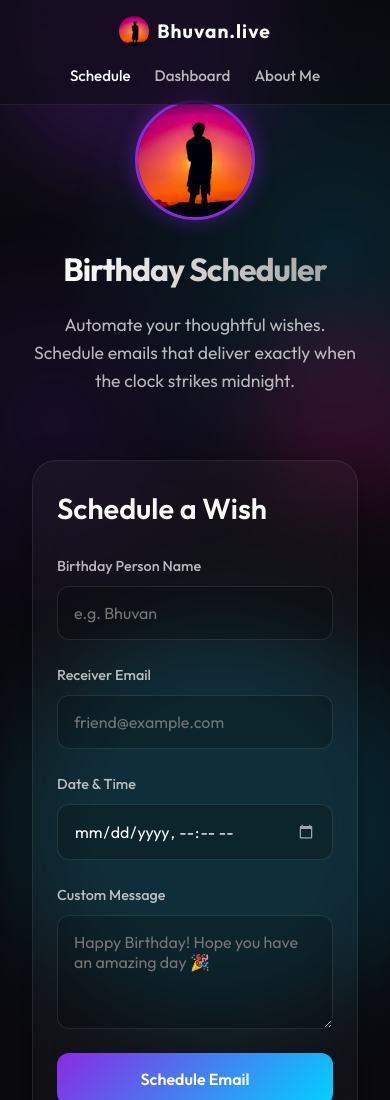
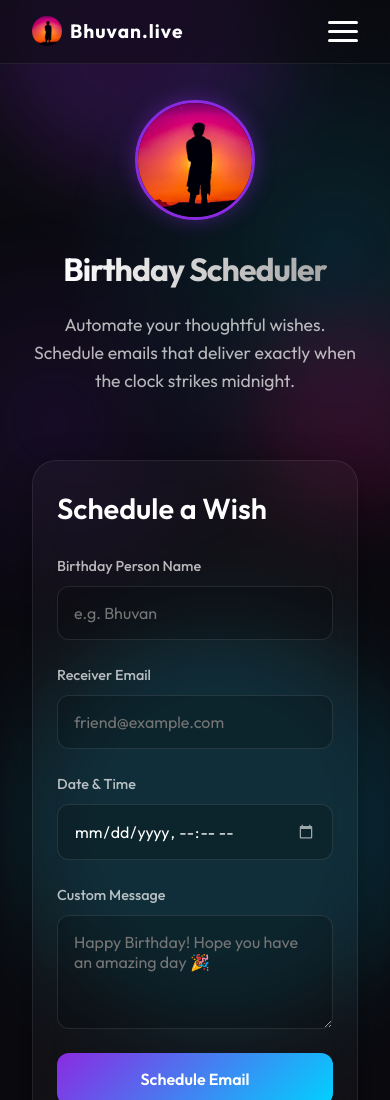
Before and after one commit to BhuvanExpo/birthday-wish, a website: page index.html in a window 390 px wide. Shown: the top 1100 px of the page. Drawn offline with Linux system fonts and the light colour scheme.

Commit message:
feat(frontend): implement responsive mobile hamburger menu

```diff
--- a/index.html
+++ b/index.html
@@ -30,6 +30,14 @@
                     style="height: 30px; width: 30px; border-radius: 50%; object-fit: cover;">
                 <span class="logo-text">Bhuvan.live</span>
             </div>
+
+            <!-- Mobile Menu Toggle (Hamburger) -->
+            <div class="menu-toggle" id="mobile-menu">
+                <span class="bar"></span>
+                <span class="bar"></span>
+                <span class="bar"></span>
+            </div>
+
             <ul class="nav-links">
                 <li><a href="index.html" class="active">Schedule</a></li>
                 <li><a href="wishes.html">Dashboard</a></li>
--- a/script.js
+++ b/script.js
@@ -10,6 +10,8 @@ const notificationContainer = document.getElementById('notification-container');
 const notificationMessage = document.getElementById('notification-message');
 const wishesTableBody = document.getElementById('wishes-table-body');
 const feedbackForm = document.getElementById('feedback-form');
+const mobileMenuToggle = document.getElementById('mobile-menu');
+const navLinks = document.querySelector('.nav-links');
 
 // Initialize
 document.addEventListener('DOMContentLoaded', () => {
@@ -25,6 +27,14 @@ document.addEventListener('DOMContentLoaded', () => {
     // Only fetch schedule if we are on the dashboard page
     if (wishesTableBody) {
         fetchScheduledWishes();
+    }
+
+    // Initialize Mobile Menu
+    if (mobileMenuToggle && navLinks) {
+        mobileMenuToggle.addEventListener('click', () => {
+            mobileMenuToggle.classList.toggle('active');
+            navLinks.classList.toggle('active');
+        });
     }
 });
 
--- a/style.css
+++ b/style.css
@@ -193,6 +193,38 @@ h2 {
 .nav-links a:hover,
 .nav-links a.active {
     color: var(--text-primary);
+}
+
+/* Mobile Menu Toggle (Hamburger) */
+.menu-toggle {
+    display: none;
+    flex-direction: column;
+    justify-content: space-between;
+    width: 30px;
+    height: 21px;
+    cursor: pointer;
+    z-index: 101;
+}
+
+.menu-toggle .bar {
+    height: 3px;
+    width: 100%;
+    background-color: var(--text-primary);
+    border-radius: 3px;
+    transition: all 0.3s ease;
+}
+
+/* Toggle Animations */
+.menu-toggle.active .bar:nth-child(1) {
+    transform: translateY(9px) rotate(45deg);
+}
+
+.menu-toggle.active .bar:nth-child(2) {
+    opacity: 0;
+}
+
+.menu-toggle.active .bar:nth-child(3) {
+    transform: translateY(-9px) rotate(-45deg);
 }
 
 /* ==========================================================================
@@ -545,6 +577,7 @@ input[type="datetime-local"]::-webkit-calendar-picker-indicator {
     background: rgba(0, 0, 0, 0.2);
 }
 
+
 @media (max-width: 768px) {
     .container {
         padding-top: 100px;
@@ -559,15 +592,45 @@ input[type="datetime-local"]::-webkit-calendar-picker-indicator {
     }
 
     .nav-content {
-        flex-direction: column;
-        gap: 1rem;
-        padding: 1rem;
+        flex-direction: row;
+        padding: 1rem 2rem;
+    }
+
+    .menu-toggle {
+        display: flex;
     }
 
     .nav-links {
+        display: flex;
+        flex-direction: column;
         width: 100%;
-        justify-content: center;
-        gap: 1.5rem;
-        flex-wrap: wrap;
+        position: absolute;
+        top: 100%;
+        left: 0;
+        background: rgba(20, 20, 30, 0.95);
+        backdrop-filter: var(--glass-blur);
+        -webkit-backdrop-filter: var(--glass-blur);
+        padding: 0;
+        max-height: 0;
+        overflow: hidden;
+        transition: max-height 0.3s ease-in-out, padding 0.3s ease-in-out;
+        border-bottom: 0px solid var(--glass-border);
+    }
+
+    .nav-links.active {
+        max-height: 300px;
+        padding: 2rem 0;
+        border-bottom: 1px solid var(--glass-border);
+    }
+
+    .nav-links li {
+        text-align: center;
+        width: 100%;
+    }
+
+    .nav-links li a {
+        display: block;
+        padding: 0.5rem 0;
+        font-size: 1.1rem;
     }
 }
```
Also changed, not shown: 1 other file.
